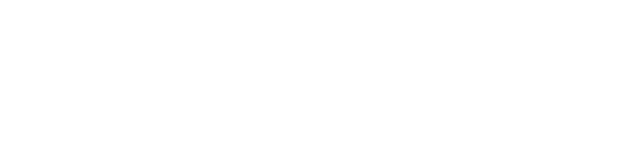
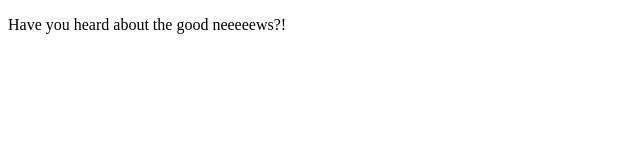
Before and after one commit to Aleczander93/darkcaster_redux, a website: page public/html/index.html in a window 1280 px wide. Shown: the whole page, without its empty margins (0-640 px from the left). Drawn offline with Linux system fonts and the light colour scheme.

Commit message:
messed with spacing but added start for package json

```diff
--- a/package.json
+++ b/package.json
@@ -4,7 +4,8 @@
   "description": "",
   "main": "index.js",
   "scripts": {
-    "test": "echo \"Error: no test specified\" && exit 1"
+    "test": "echo \"Error: no test specified\" && exit 1",
+    "start": "node index.js"
   },
   "author": "",
   "license": "ISC",
--- a/public/html/index.html
+++ b/public/html/index.html
@@ -3,9 +3,10 @@
 <head>
   <meta charset="UTF-8">
   <meta name="viewport" content="width=device-width, initial-scale=1.0">
-  <title>Document</title>
+  <title>Darkcaster Redux</title>
 </head>
 <body>
+  <p>Have you heard about the good neeeeews?!</p>
 
 </body>
 </html>
--- a/routers/forecast.router.js
+++ b/routers/forecast.router.js
@@ -1,3 +1,4 @@
+
 var express = require('express');
 var axios = require('axios'); //axios(promise) allows us to request from darksky database
 var authorize = require('../middleware/auth.js');
@@ -8,7 +9,6 @@ var timeoutConfig = {
 };
 
 router.use(authorize);
-
 router.get('/forecast/:longitude,:latitude', function(request, response){
   var url = forecastURL(request.params.latitude, request.params.longitude);
   axios.get(url, timeoutConfig)
--- a/routers/index.router.js
+++ b/routers/index.router.js
@@ -1,3 +1,4 @@
+
 var express = require('express');
 var router = express.Router();
 var path = require('path');
```
Also changed, not shown: 1 other file.
